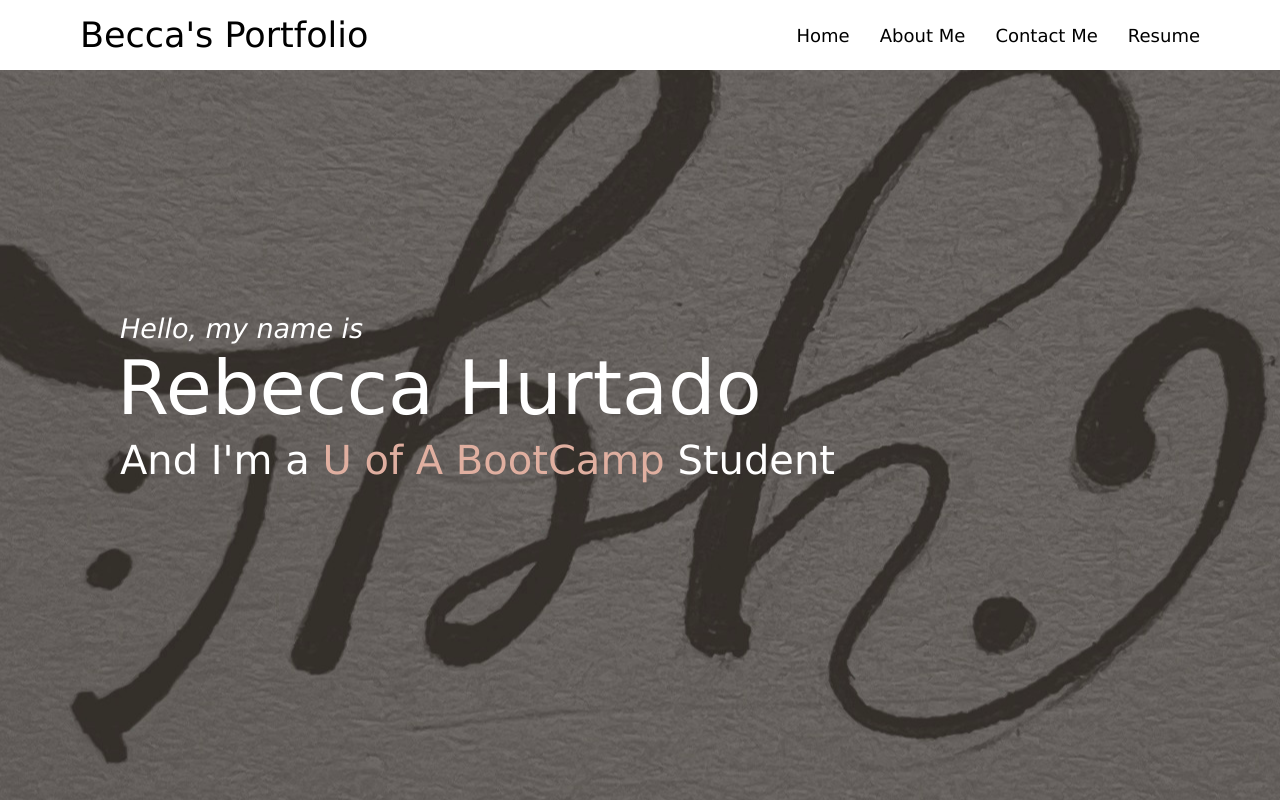
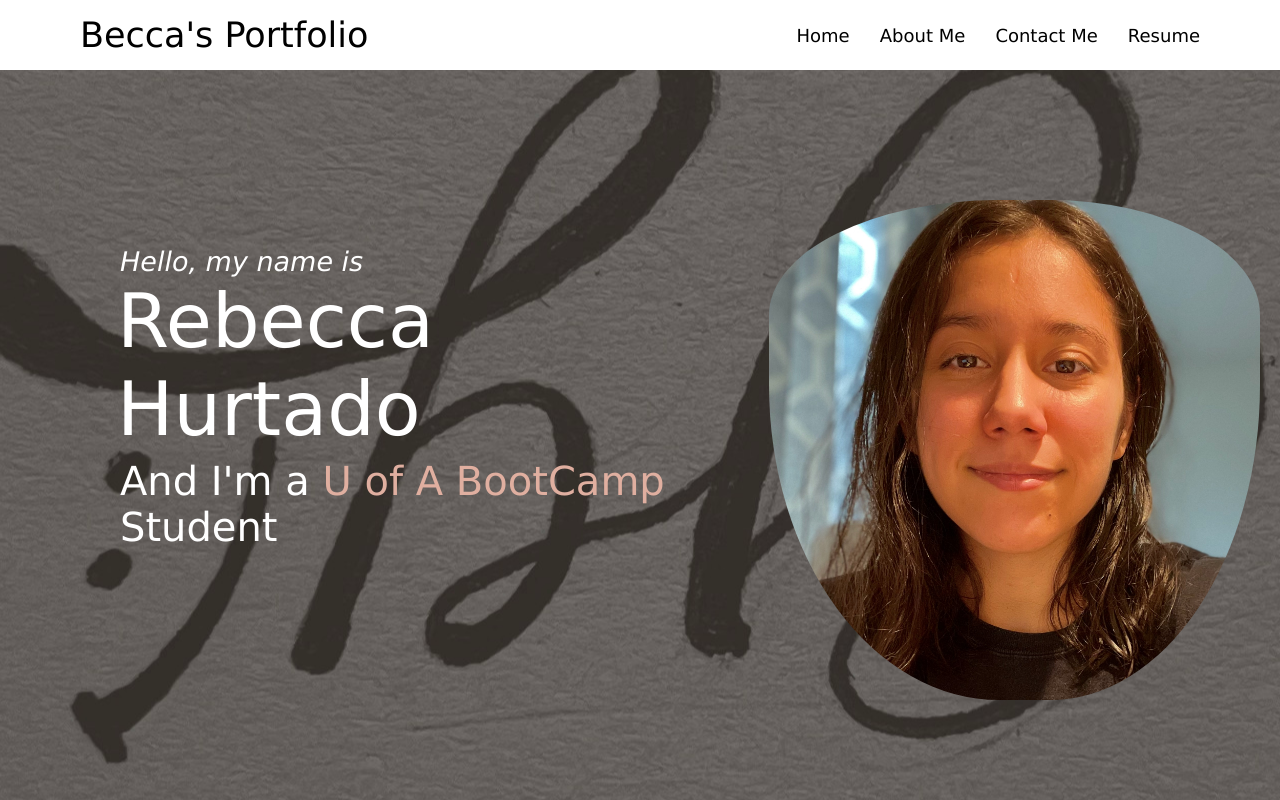
Before and after one commit to BeccaHurtado/becs-professional-portfolio, a plain HTML site: page index.html in a window 1280 px wide. Drawn offline with Linux system fonts and the light colour scheme.

Commit message:
added img of me

```diff
--- a/assets/style.css
+++ b/assets/style.css
@@ -79,3 +79,14 @@
     color: #E0AFA0;
     font-weight: 500px;
 }
+
+.home .portrait img{
+    float: right;
+    display: block;
+    margin: auto;
+    padding-top: 200px;
+    padding-right: 20px;
+    max-width: 700px;
+    max-height: 700px;
+    border-radius: 45%;
+}
--- a/index.html
+++ b/index.html
@@ -29,7 +29,13 @@
             <div class="text-3">And I'm a <span>U of A BootCamp</span> Student</div>
         </div>
     </div>
+
+    <div class="portrait">
+        <img src="./images/IMG_5147.jpeg" alt="">
+    </div>
 </section>
+
+
 
 </body>
 </html>
```
Also changed, not shown: images/IMG_5147.jpeg (added), 1 other file.
